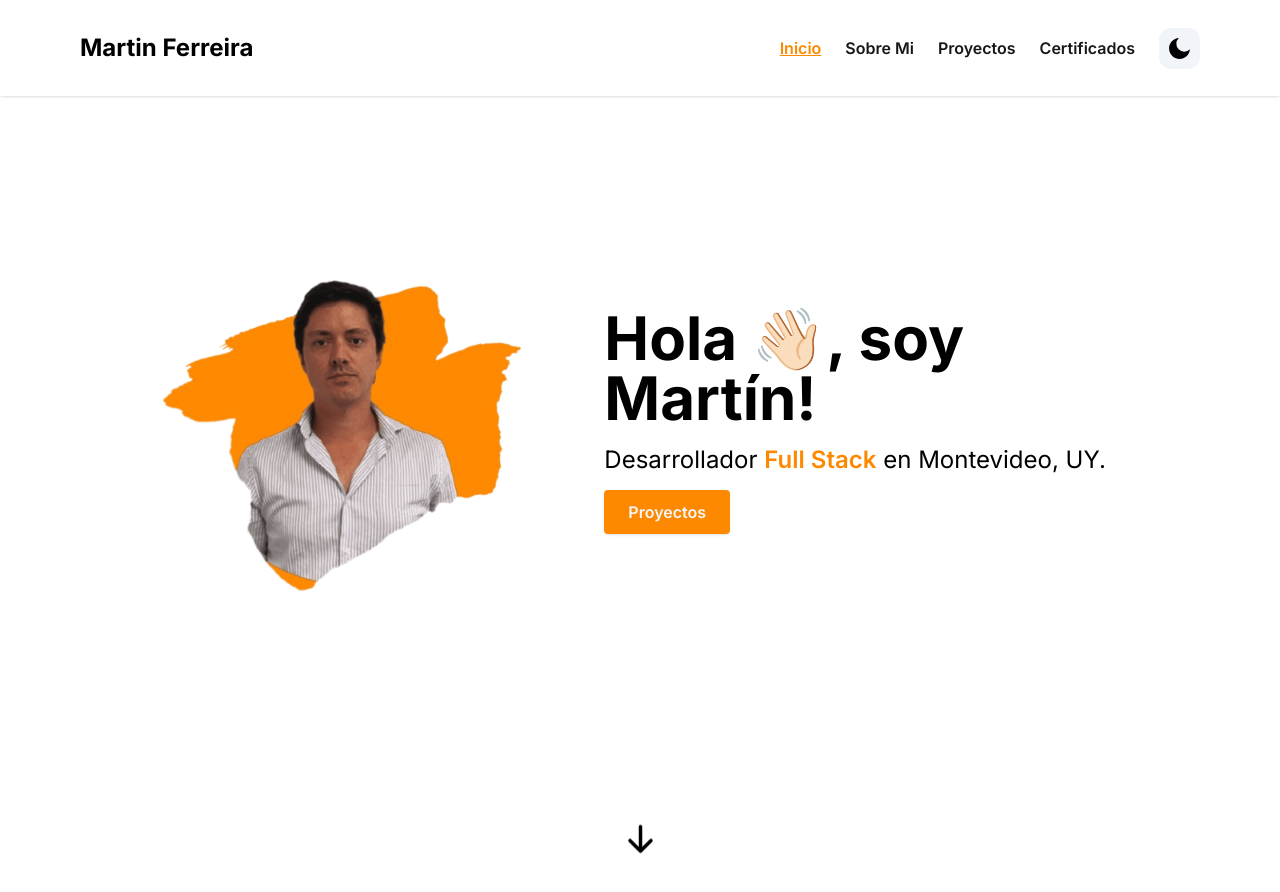
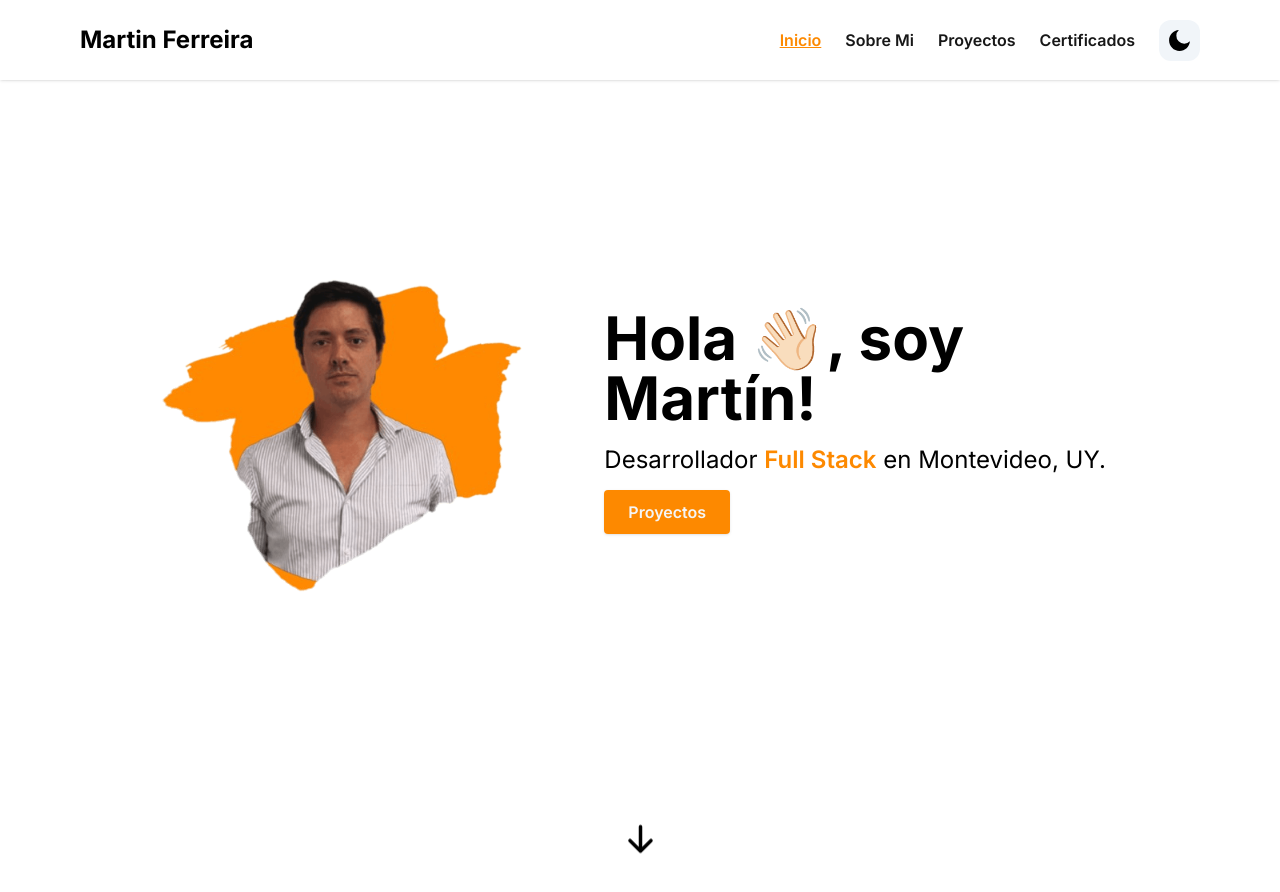
Before and after one commit to martinfyic/portfolio-ts, a Next.js app: page / in a window 1280 px wide. Shown: the top 892 px of the page. Built offline with nearby package versions, Linux system fonts and the light colour scheme.

Commit message:
style: :lipstick: change className md:py-5 to md:py-3 at Name Logo

```diff
--- a/components/navbar/Navbar.tsx
+++ b/components/navbar/Navbar.tsx
@@ -60,7 +60,7 @@ export const Navbar = () => {
               offset={-100}
               duration={500}
             >
-              <div className="md:py-5 md:block">
+              <div className="md:py-3 md:block">
                 <h2 className=" text-2xl font-bold">Martin Ferreira</h2>
               </div>
             </Link>
```
